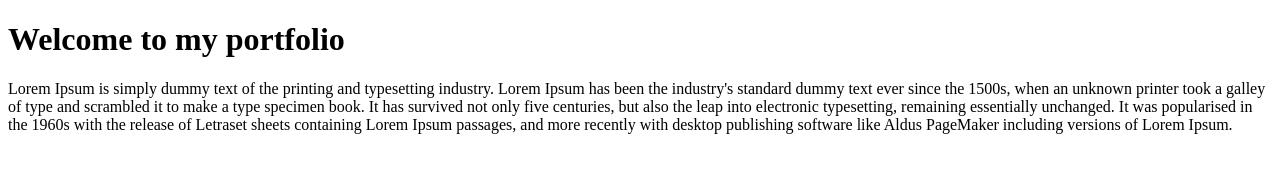
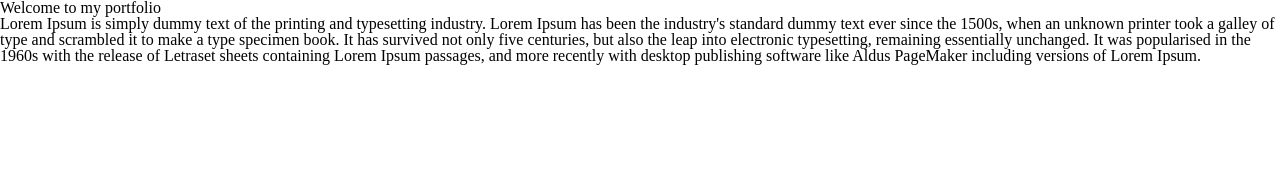
Before and after one commit to Rachelik/RespPortfolio, a plain HTML site: page index.html in a window 1280 px wide. Drawn offline with Linux system fonts and the light colour scheme.

Commit message:
redo resetCss

```diff
--- a/index.html
+++ b/index.html
@@ -3,7 +3,7 @@
 <head>
     <meta charset="UTF-8">
     <meta name="viewport" content="width=device-width, initial-scale=1.0">
-    <link rel="stylesheet" href="resetStyles.css">
+    <link rel="stylesheet" href="resetStyle.css">
     <link rel="stylesheet" href="styles.css">
     <title>Document</title>
 </head>
--- a/resetStyle.css
+++ b/resetStyle.css
@@ -48,9 +48,9 @@ table {
 	border-spacing: 0;
 }
 
-/*
+
 *, ::before, ::after {
     box-sizing: border-box;
     margin: 0;
     padding: 0;
-} */
+}
```
